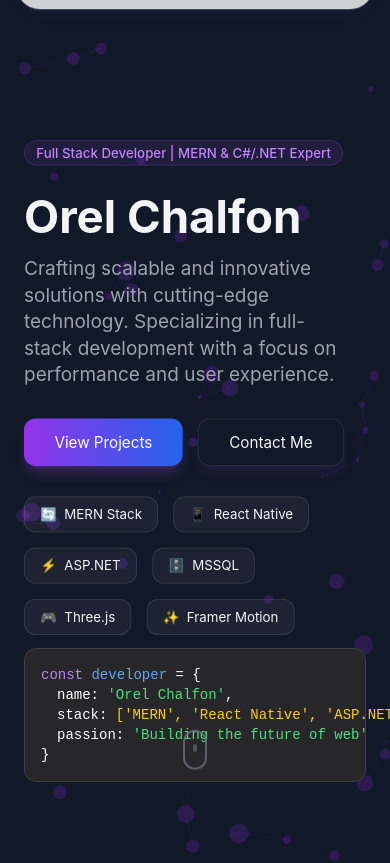
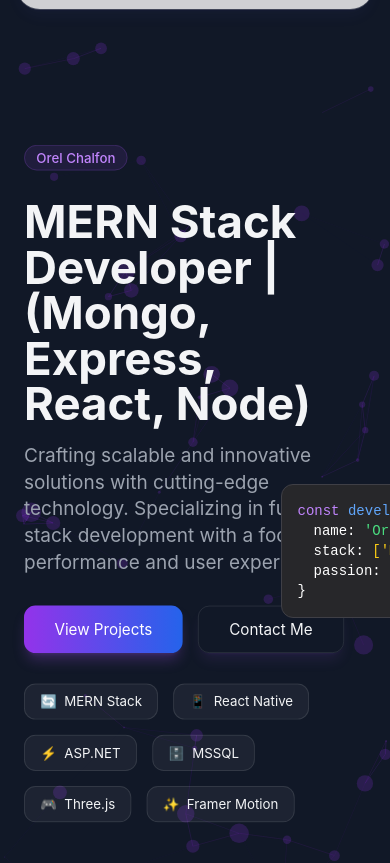
Before and after one commit to Orelchalfon/ocdev, a React (Vite) app: page / in a window 390 px wide. Shown: the top 863 px of the page. Built offline with nearby package versions, Linux system fonts and the light colour scheme.

Commit message:
refactor: enhance Hero component with responsive design and updated translations

```diff
--- a/src/components/Hero.tsx
+++ b/src/components/Hero.tsx
@@ -93,7 +93,7 @@
   return (
     <section className='relative flex min-h-screen items-center overflow-hidden pt-20'>
       {/* Particle Background */}
-      <ParticleField  />
+      <ParticleField />
 
       {/* Background gradient */}
       <div className={`absolute inset-0 bg-gradient-to-br ${gradientClass}`} />
--- a/src/components/Sections/Hero.tsx
+++ b/src/components/Sections/Hero.tsx
@@ -1,5 +1,5 @@
 import { motion, useScroll, useSpring, useTransform } from "framer-motion";
-import { useEffect } from "react";
+import { useEffect, useMemo } from "react";
 import { useLanguage } from "../../hooks/useLanguage";
 import CodeSnippet from "../ui/CodeSnippet";
 import TechStack from "../ui/TechStack";
@@ -10,39 +10,47 @@
 
 export const Hero = ({ onExploreClick }: HeroProps) => {
   const { scrollY } = useScroll();
-  const y = useTransform(scrollY, [0, 500], [0, 100]);
+  const y = useTransform(scrollY, [0, 500], [0, -150]);
   const opacity = useTransform(scrollY, [0, 350], [1, 0.25]);
 
   const { language, t } = useLanguage();
+
+  // Determine if current language is Hebrew (RTL)
+  const isRTL = language === "he";
+
+  // Responsive classes based on direction
+  const directionClasses = useMemo(
+    () => ({
+      textAlign: isRTL ? "items-end text-right" : "",
+      flexDirection: isRTL ? "flex-row-reverse" : "flex-row",
+    }),
+    [isRTL]
+  );
+
   const languageProgress = useSpring(0, {
     stiffness: 300,
     damping: 20,
   });
 
   useEffect(() => {
-    const target = language === "he" ? 1 : 0;
+    const target = isRTL ? 1 : 0;
     languageProgress.set(target);
-  }, [language, languageProgress]);
+  }, [isRTL, languageProgress]);
 
   const x = useTransform(languageProgress, [0, 1], ["0%", "75%"]);
   const scale = useTransform(languageProgress, [0, 1], [0.95, 1]);
 
   return (
-    <section
-      id='home'
-      className='min-h-screen pt-32 px-6 relative  overflow-hidden'
-    >
-      <div className='max-w-7xl mx-auto relative '>
+    <section id='home' className='min-h-screen pt-32 px-6 overflow-hidden'>
+      <div className='max-w-7xl relative mx-auto grid grid-cols-1 md:grid-cols-2'>
         <motion.div
-          className={`max-w-3xl flex flex-col ${
-            language === "he" && "items-end text-right"
-          }`}
+          className={`max-w-3xl col-start-1 col-span-1 lg:col-start-1 lg:flex lg:flex-col ${directionClasses.textAlign}`}
           style={{
             y,
             x,
             scale,
             opacity,
-            transformOrigin: language === "he" ? "right center" : "left center",
+            transformOrigin: isRTL ? "right center" : "left center",
           }}
         >
           <motion.div
@@ -57,8 +65,8 @@
               animate={{ opacity: 1 }}
               transition={{ delay: 0.3 }}
             >
-              <span className='text-sm font-medium px-3 py-1  rounded-full bg-purple-500/10 border border-purple-500/20 text-purple-400 '>
-                {t("hero.title")}
+              <span className='text-sm font-medium px-3 py-1 rounded-full bg-purple-500/10 border border-purple-500/20 text-purple-400'>
+                {t("hero.name")}
               </span>
             </motion.div>
           </motion.div>
@@ -69,7 +77,7 @@
             animate={{ opacity: 1, y: 0 }}
             transition={{ delay: 0.4 }}
           >
-            Orel Chalfon
+            {t("hero.title")}
           </motion.h1>
 
           <motion.p
@@ -87,22 +95,19 @@
             initial={{ opacity: 0, y: 20 }}
             animate={{ opacity: 1, y: 0 }}
             transition={{ delay: 0.5 }}
-            className='flex flex-wrap gap-4'
+            className={`flex flex-wrap gap-4 ${directionClasses.flexDirection}`}
           >
             <motion.button
-              className='px-8 py-3 rounded-xl bg-gradient-to-r from-purple-600 to-blue-600 text-white
-                       hover:from-purple-700 hover:to-blue-700 transition-all duration-300
-                       shadow-lg shadow-purple-500/25'
+              className='px-8 py-3 rounded-xl bg-gradient-to-r from-purple-600 to-blue-600 text-white hover:from-purple-700 hover:to-blue-700 transition-all duration-300 shadow-lg shadow-purple-500/25'
               onClick={onExploreClick}
               whileHover={{ scale: 1.05 }}
               whileTap={{ scale: 0.95 }}
             >
-              View Projects
+              {t("hero.cta.viewProjects")}
             </motion.button>
             <motion.a
               href='#contact'
-              className='px-8 py-3 rounded-xl border border-white/10 hover:bg-white/5 transition-colors
-                       shadow-lg shadow-purple-500/10'
+              className='px-8 py-3 rounded-xl border border-white/10 hover:bg-white/5 transition-colors shadow-lg shadow-purple-500/10'
               whileHover={{ scale: 1.05 }}
               whileTap={{ scale: 0.95 }}
             >
@@ -153,3 +158,5 @@
     </section>
   );
 };
+
+export default Hero;
--- a/src/components/ui/CodeSnippet.tsx
+++ b/src/components/ui/CodeSnippet.tsx
@@ -22,11 +22,12 @@
 
   return (
     <motion.div
-      className='lg:block lg:absolute lg:top-1/2 lg:-translate-y-1/2'
+      className='absolute top-1/2 -translate-y-1/2'
       style={{
         left,
         scale,
         opacity,
+        transformOrigin: language === "he" ? "right center" : "left center",
       }}
     >
       <pre className='text-sm bg-zinc-800 p-4 rounded-xl border border-zinc-700 font-mono'>
--- a/src/config/translation/en.json
+++ b/src/config/translation/en.json
@@ -18,7 +18,7 @@
   },
   "hero": {
     "name": "Orel Chalfon",
-    "title": "Full Stack Developer | MERN & C#/.NET Expert",
+    "title": "MERN Stack Developer |  (Mongo, Express, React, Node)",
     "description": "Passionate Full Stack Developer specializing in the MERN stack with additional expertise in C#/.NET and SQL Server. Building scalable applications with optimized UI/UX and robust architectures.",
     "cta": {
       "viewProjects": "View Projects",
--- a/src/config/translation/he.json
+++ b/src/config/translation/he.json
@@ -18,7 +18,7 @@
   },
   "hero": {
     "name": "אוראל חלפון",
-    "title": "מפתח פול סטאק | מומחה MERN ו-C#/.NET",
+    "title": " |STACK מ.א.ר.נ מונגו,אקספרס\nריאקט,נוד ",
     "description": "מפתח פול סטאק נלהב המתמחה בטכנולוגיות MERN עם ניסיון ב-C#/.NET ו-SQL Server. בונה יישומים סקלאביליים עם דגש על חוויית משתמש מיטבית ואדריכלות חזקה.",
     "cta": {
       "viewProjects": "צפה בפרויקטים",
```
